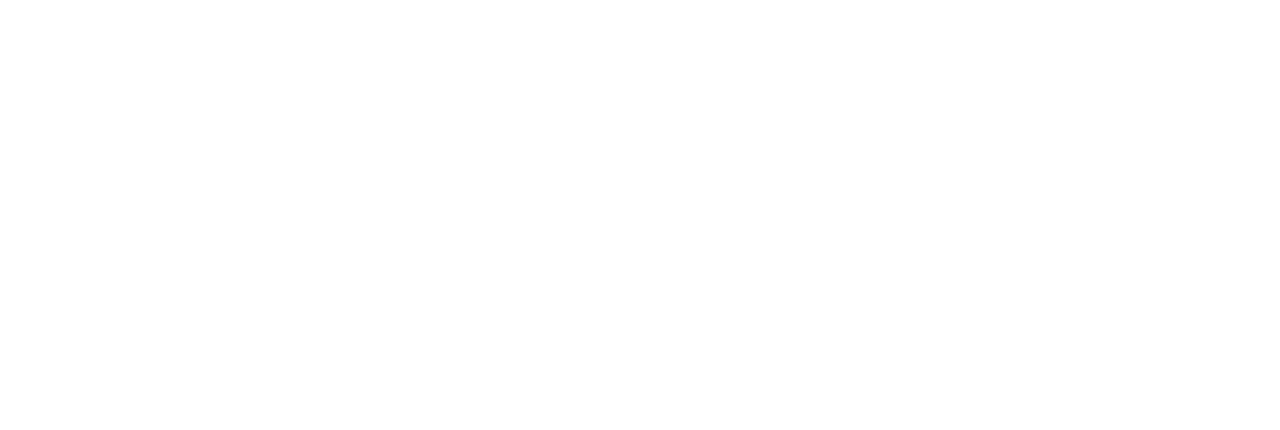
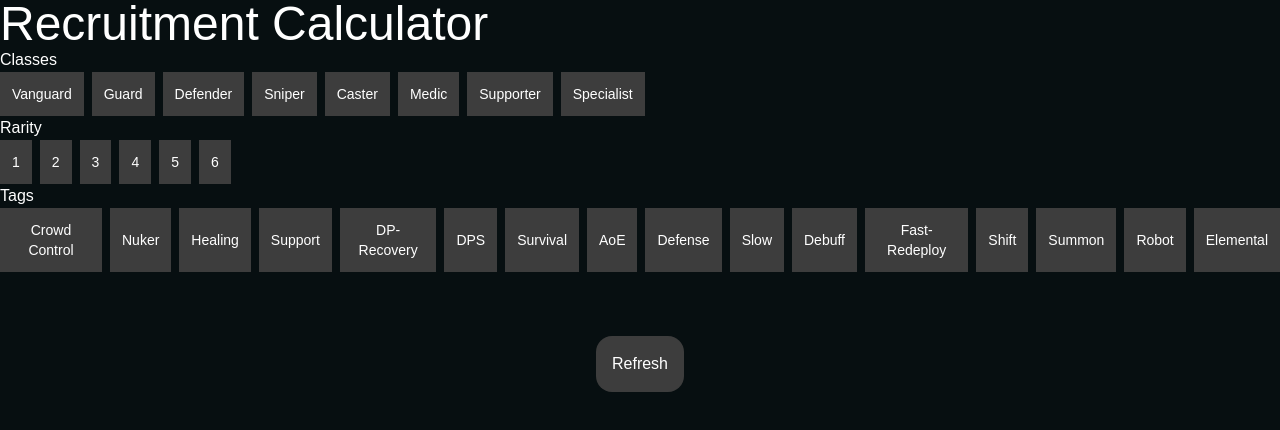
Before and after one commit to Detims/recruitment-calculator, a React (Vite) app: page / in a window 1280 px wide. Shown: the top 430 px of the page. Built offline with nearby package versions, Linux system fonts and the light colour scheme.

Commit message:
basic functionality

```diff
--- a/src/App.jsx
+++ b/src/App.jsx
@@ -1,7 +1,153 @@
+import data from "./assets/data"
+import { useEffect, useState } from "react"
+
 const App = () => {
+  const [operatorList, setOperatorList] = useState([])
+  const [information, setInformation] = useState([])
+  const [filter, setFilter] = useState({
+    rarity: 0,
+    class: '',
+    tags: [],
+  })
+
+  const classes = ['Vanguard', 'Guard', 'Defender', 'Sniper', 'Caster', 'Medic', 'Supporter', 'Specialist']
+  const tags = ['Crowd Control', 'Nuker', 'Healing', 'Support', 'DP-Recovery', 'DPS', 'Survival', 'AoE', 'Defense',
+    'Slow', 'Debuff', 'Fast-Redeploy', 'Shift', 'Summon', 'Robot', 'Elemental'
+  ]
+
+  function updateClass(classType) {
+    // Change class filter to different class, otherwise empty it
+    setFilter(prev => ({
+      ...prev,
+      class: prev.class === classType ? '' : classType
+    }))
+  }
+
+  function updateRarity(rarityNum) {
+    setFilter(prev => ({
+      ...prev,
+      rarity: prev.rarity === rarityNum ? 0 : rarityNum
+    }))
+  }
+
+  function updateTags(tag) {
+    setFilter(prev => {
+      const tagExists = prev.tags.includes(tag)
+      let newTags
+
+      if (tagExists) {
+        newTags = prev.tags.filter(t => t !== tag)
+      } else {
+        newTags = [...prev.tags, tag]
+      }
+
+      return {
+        ...prev,
+        tags: newTags
+      }
+    })
+  }
+
+  useEffect(() => {
+    if (filter.rarity === 0 && filter.class === '' && filter.tags.length === 0) {
+      console.log('list is empty')
+      setOperatorList([])
+    } else {
+      const filtered = data.filter(op => {
+        const matchClass = filter.class === '' || op.class === filter.class
+        const matchRarity = filter.rarity === 0 || op.rarity === filter.rarity
+        const matchTags = filter.tags.length === 0 || filter.tags.every(t => op.tags.includes(t))
+
+        // console.log(typeof op.rarity, typeof filter.rarity, matchRarity)
+        return matchClass && matchRarity && matchTags
+      })
+
+      setOperatorList(filtered.map((op) =>
+      ({
+        name: op.name,
+        rarity: op.rarity,
+        tags: op.tags
+      }
+      )))
+    }
+  }, [filter])
+
+  // Remove this later
+  function updateOperatorList() {
+    // Show nothing if there are no filters in place
+    if (filter.rarity === 0 && filter.class === '' && filter.tags.length === 0) {
+      console.log('list is empty')
+      setOperatorList([])
+    } else {
+      setOperatorList(data.filter((op) =>
+        filter.class === op.class).map((operator) =>
+      ({
+        name: operator.name,
+        rarity: operator.rarity,
+        tags: operator.tags
+      }
+      )))
+    }
+  }
+
   return(
-    <div>
-
+    <div className="flex flex-col min-h-screen">
+      <h1 className="text-5xl">Recruitment Calculator</h1>
+      { /* Class Filter */}
+      <h2>Classes</h2>
+      <div className="flex gap-2">
+        {classes.map((c, index) => {
+          return(
+            <button
+              key={index}
+              className={`w-fit p-3 ${filter.class === c ? 'selected' : ''}`}
+              onClick={() => updateClass(c)}
+            ><p className="text-sm">{c}</p></button>
+          )
+        })}
+      </div>
+      {/* Rarity Filter */}
+      <h2>Rarity</h2>
+      <div className="flex gap-2">
+        {[1,2,3,4,5,6].map((r, index) => {
+          return(
+            <button
+              key={index}
+              className={`w-fit p-3 ${filter.rarity === r ? 'selected' : ''}`}
+              onClick={() => updateRarity(r)}
+            ><p className="text-sm">{r}</p></button>
+          )
+        })}
+      </div>
+      {/* Tag Filter */}
+      <h2>Tags</h2>
+      <div className="flex gap-2">
+        {tags.map((t, index) => {
+          return(
+            <button
+              key={index}
+              className={`w-fit p-3 ${filter.class === t ? 'selected' : ''}`}
+              onClick={() => updateTags(t)}
+            ><p className="text-sm">{t}</p></button>
+          )
+        })}
+      </div>
+      <ul className="grid grid-cols-10 gap-8 mx-auto mb-8">
+        {operatorList.map((operator, index) => {
+          return(
+            <li
+              key={index}
+              className="w-full"
+            >
+              <h2 className="mt-4">{operator.name}</h2>
+            </li>
+          )
+        })}
+      </ul>
+      <button
+        className="w-fit mx-auto mt-8 p-4 rounded-2xl"
+        onClick={updateOperatorList}
+      >Refresh</button>
     </div>
   )
 }
--- /dev/null
+++ b/src/assets/data.js
@@ -0,0 +1,19 @@
+export default [
+    {
+        name: 'Test',
+        rarity: 6,
+        class: 'Vanguard',
+        tags: [
+            'Nuker',
+            'DPS',
+        ],
+    },
+    {
+        name: 'Testy',
+        rarity: 4,
+        class: 'Defender',
+        tags: [
+            'Defense',
+        ],
+    },
+]
--- a/src/index.css
+++ b/src/index.css
@@ -1,38 +1,14 @@
 @import "tailwindcss";
 
 :root {
-  font-family: system-ui, Avenir, Helvetica, Arial, sans-serif;
-
-  color-scheme: light dark;
-  color: rgba(0, 0, 0, 0.87);
-  background-color: #ffffff;
-
-  font-synthesis: none;
-  text-rendering: optimizeLegibility;
-  -webkit-font-smoothing: antialiased;
-  -moz-osx-font-smoothing: grayscale;
-  scroll-behavior: smooth;
+  --background: #070f11;
+  --foreground: #070f11;
 }
 
-.home {
-  background-image: url(/store.png);
-  background-position: center;
-}
-
-a {
-  font-weight: 500;
-  color: black;
-  text-decoration: inherit;
-}
-
-h1 {
-  line-height: 1.1;
-}
-
-input[type="number"]::-webkit-inner-spin-button,
-input[type="number"]::-webkit-outer-spin-button {
-  -webkit-appearance: none;
-  margin: 0;
+body {
+  background: var(--background);
+  color: #fff;
+  font-family: Arial, Helvetica, sans-serif;
 }
 
 button {
@@ -42,20 +18,7 @@
   background-color: #3d3d3d;
   cursor: pointer;
 }
-button:focus,
-button:focus-visible {
-  outline: 4px auto -webkit-focus-ring-color;
+
+.selected {
+  background-color: #00A7E1;
 }
-
-.footer__icon {
-  width: 3rem;
-  height: 3rem;
-  fill: white;
-  transition: 200ms linear;
-  cursor: pointer;
-}
-
-
-.footer__icon:hover {
-  transform: translateY(-5px);
-}
```
